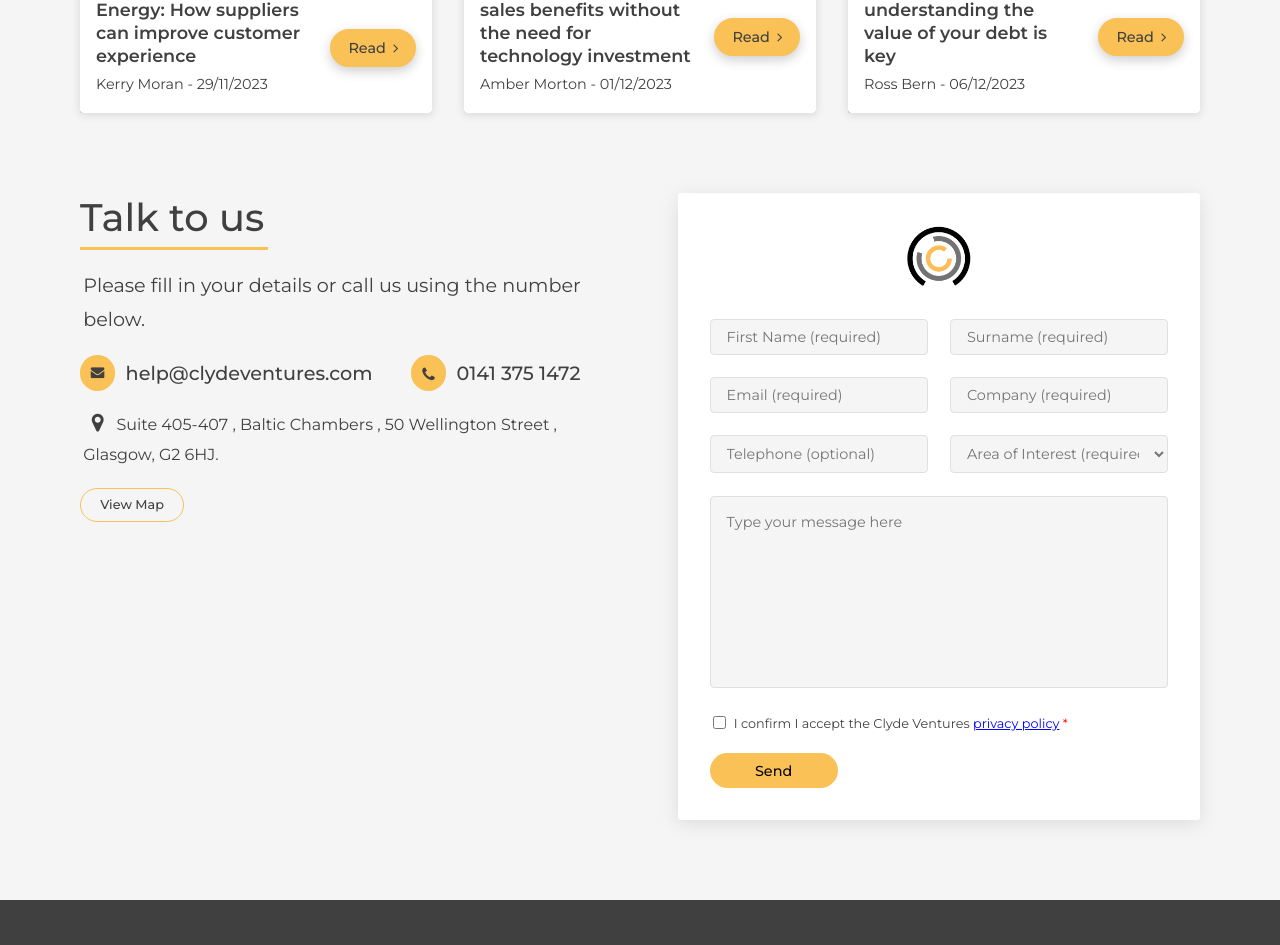
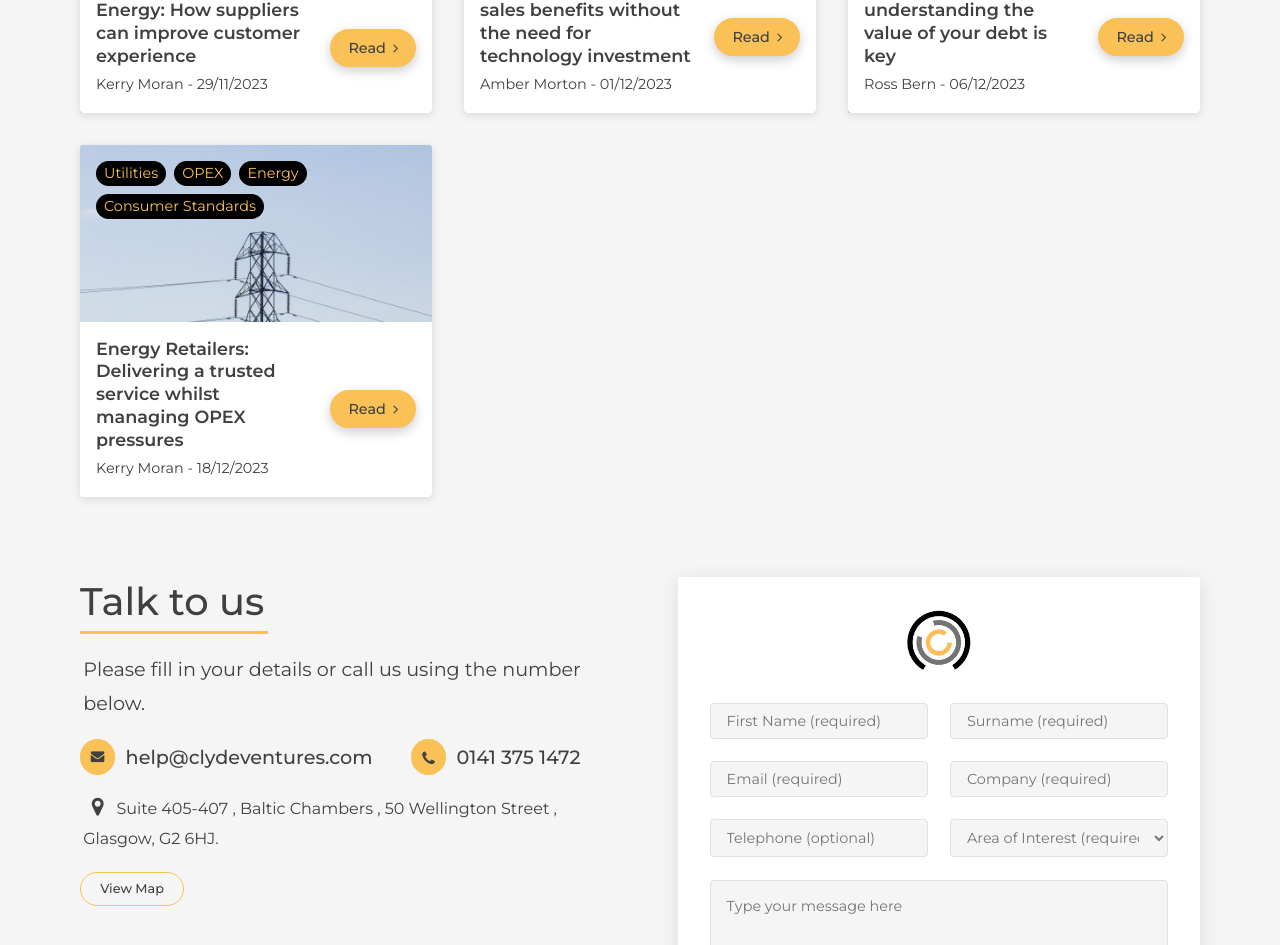
Before and after one commit to luke-meadows/clyde-ventures-2.0, a Next.js app: page /insights in a window 1280 px wide. Shown: the part 823-1768 px from the top of the page. Built offline with nearby package versions, Linux system fonts and the light colour scheme.

Commit message:
opex blog

```diff
--- a/components/insights/InsightGrid.js
+++ b/components/insights/InsightGrid.js
@@ -3,6 +3,7 @@ import InsightGridItem from './InsightGridItem';
 import ConsumerImage from '../../public/consumer-standards-thumbnail.jpg';
 import DomesticImage from '../../public/domestic-sales-thumbnail.jpg';
 import DebtImage from '../../public/debt-value-thumbnail.jpg';
+import OpexImage from '../../public/blog-energy-retailers/opex-thumbnail-background.jpg';
 export default function InsightGrid() {
   return (
     <StyledInsightGrid>
@@ -34,6 +35,15 @@ export default function InsightGrid() {
           url="insights/debt-value"
           tags={['Utilities', 'Debt']}
         />
+        <InsightGridItem
+          insightId="2"
+          thumbnail={OpexImage}
+          heading="Energy Retailers: Delivering a trusted service whilst managing OPEX pressures"
+          date="18/12/2023"
+          author="Kerry Moran"
+          url="insights/opex-pressures"
+          tags={['Utilities', 'OPEX', 'Energy', 'Consumer Standards']}
+        />
       </div>
     </StyledInsightGrid>
   );
```
Also changed, not shown: pages/insights/opex-pressures.js (+3 -12 lines).
